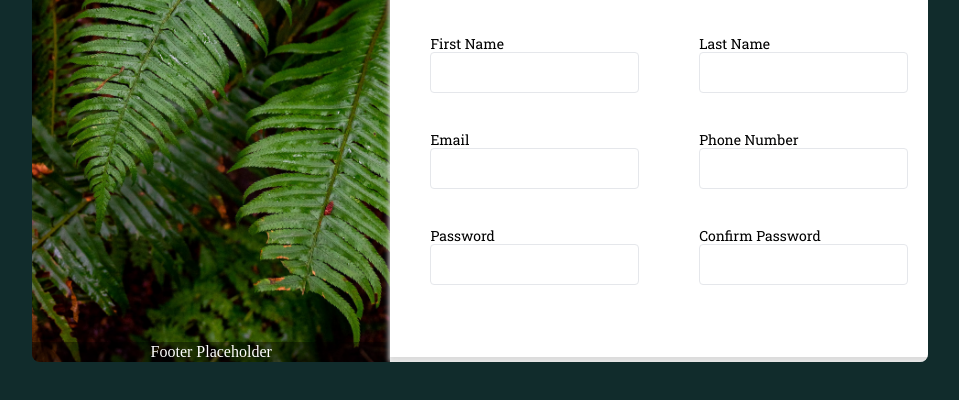
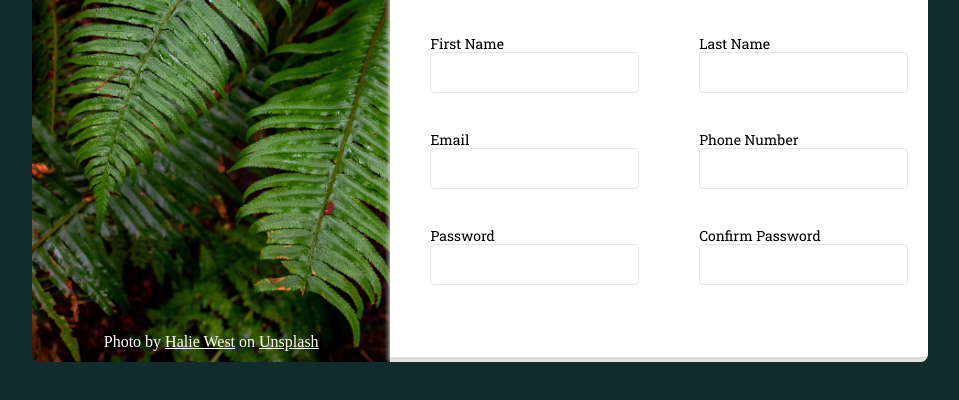
Before and after one commit to forestmeichtry/Sign-Up-Form, a plain HTML site: page index.html in a window 1280 px wide. Shown: the part 358-758 px from the top of the page, without its empty margins (160-1119 px from the left). Drawn offline with Linux system fonts and the light colour scheme.

Commit message:
-Update splash footer to credit photographer

```diff
--- a/index.html
+++ b/index.html
@@ -18,7 +18,12 @@
                 <img class="odinLogo" src="odin-lined.png" alt="Odin Project Logo">
                 ODIN
             </div>
-            <div class="splashFooter">Footer Placeholder</div>
+            <div class="splashFooter">
+                Photo by&nbsp;
+                <a href="https://unsplash.com/@haliewestphoto"> Halie West </a>
+                &nbsp;on&nbsp;
+                <a href="https://unsplash.com/">Unsplash</a>
+            </div>
         </div>
         <div class="mainArea">
             <div class="upperArea">
--- a/style.css
+++ b/style.css
@@ -99,13 +99,17 @@ body {
 }
 
 .splashFooter {
+    margin-bottom: 10px;
     display: flex;
     justify-content: center;
     align-items: center;
-    background-color: rgba(0, 0, 0, .4);
     color: white;
     height: 20px;
     margin-top: auto;
+}
+
+a {
+    color: inherit;
 }
 
 .mainArea {
```
